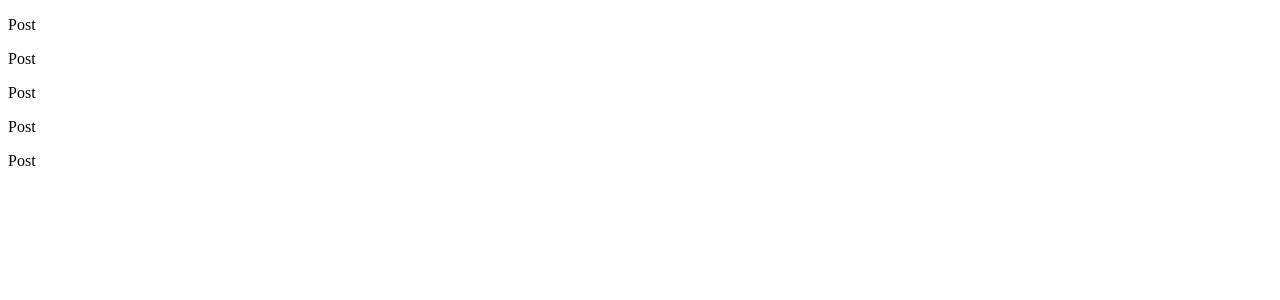
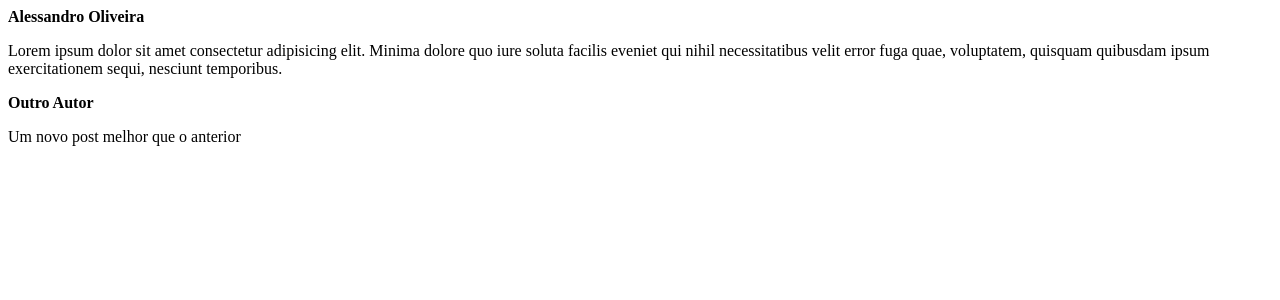
Before and after one commit to alessandroibes/ignite-reactjs-01-fundamentos-react, a React (Vite) app: page / in a window 1280 px wide. Shown: the top 300 px of the page. Built offline with nearby package versions, Linux system fonts and the light colour scheme.

Commit message:
Iniciando com React: Propriedades

```diff
--- a/src/App.jsx
+++ b/src/App.jsx
@@ -3,11 +3,11 @@ import { Post } from './Post';
 export function App() {
   return (
     <>
-      <Post />
-      <Post />
-      <Post />
-      <Post />
-      <Post />
+      <Post
+        author="Alessandro Oliveira"
+        content="Lorem ipsum dolor sit amet consectetur adipisicing elit. Minima dolore quo iure soluta facilis eveniet qui nihil necessitatibus velit error fuga quae, voluptatem, quisquam quibusdam ipsum exercitationem sequi, nesciunt temporibus."
+      />
+      <Post author="Outro Autor" content="Um novo post melhor que o anterior" />
     </>
   );
 }
--- a/src/Post.jsx
+++ b/src/Post.jsx
@@ -1,3 +1,8 @@
-export function Post() {
-  return <p>Post</p>;
+export function Post(props) {
+  return (
+    <div>
+      <strong>{props.author}</strong>
+      <p>{props.content}</p>
+    </div>
+  );
 }
```
